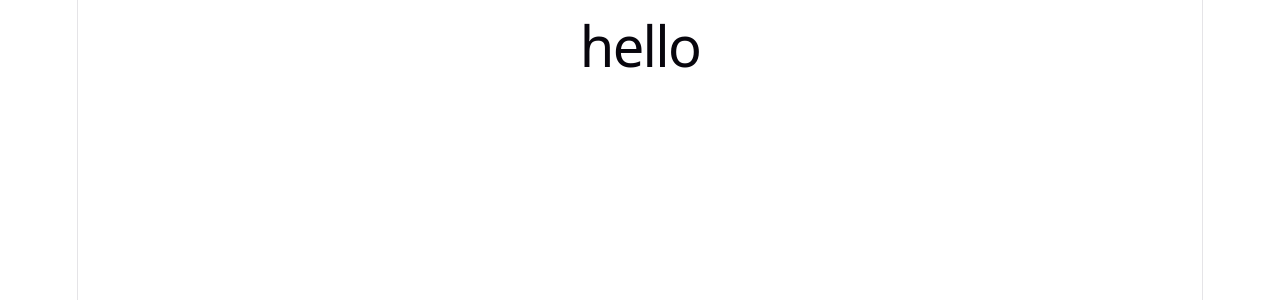
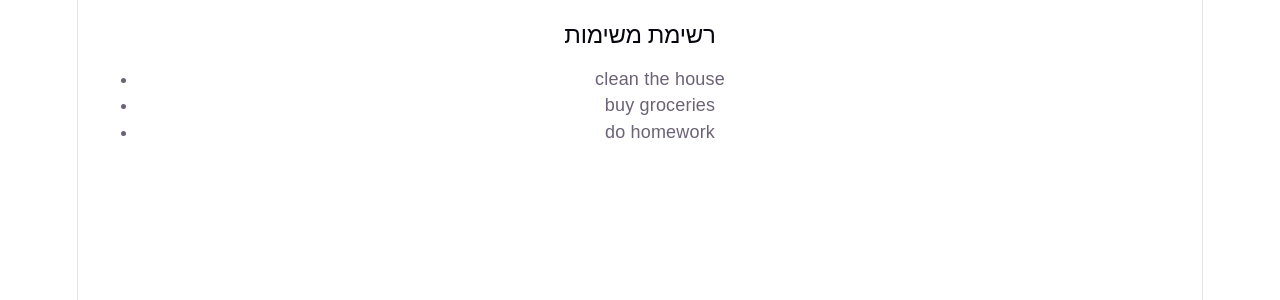
Before and after one commit to Miryam-Choor/React.complex-state-data-flow, a React (Vite) app: page / in a window 1280 px wide. Shown: the top 300 px of the page. Built offline with nearby package versions, Linux system fonts and the light colour scheme.

Commit message:
create TodoList component displaying task titles

```diff
--- a/src/App.jsx
+++ b/src/App.jsx
@@ -1,11 +1,12 @@
-import './App.css'
+import React from 'react';
+import TodoList from './TodoList/TodoList';
 
 function App() {
   return (
-    <div>
-      <h1>hello</h1>
+    <div className="App">
+      <TodoList />
     </div>
-  )
+  );
 }
 
-export default App
+export default App;
--- /dev/null
+++ b/src/TodoList/TodoList.jsx
@@ -0,0 +1,25 @@
+import React, { useState } from 'react';
+
+function TodoList() {
+  // אתחול מערך המשימות עם לפחות 3 משימות ואובייקטים המכילים id, title, completed
+  const [tasks, setTasks] = useState([
+    { id: 1, title: "clean the house", completed: false },
+    { id: 2, title: "buy groceries", completed: false },
+    { id: 3, title: "do homework", completed: true }
+  ]);
+
+  return (
+    <div style={{ padding: '20px', fontFamily: 'Arial' }}>
+      <h2>רשימת משימות</h2>
+      <ul>
+        {tasks.map((task) => (
+          <li key={task.id}>
+            {task.title}
+          </li>
+        ))}
+      </ul>
+    </div>
+  );
+}
+
+export default TodoList;
```
